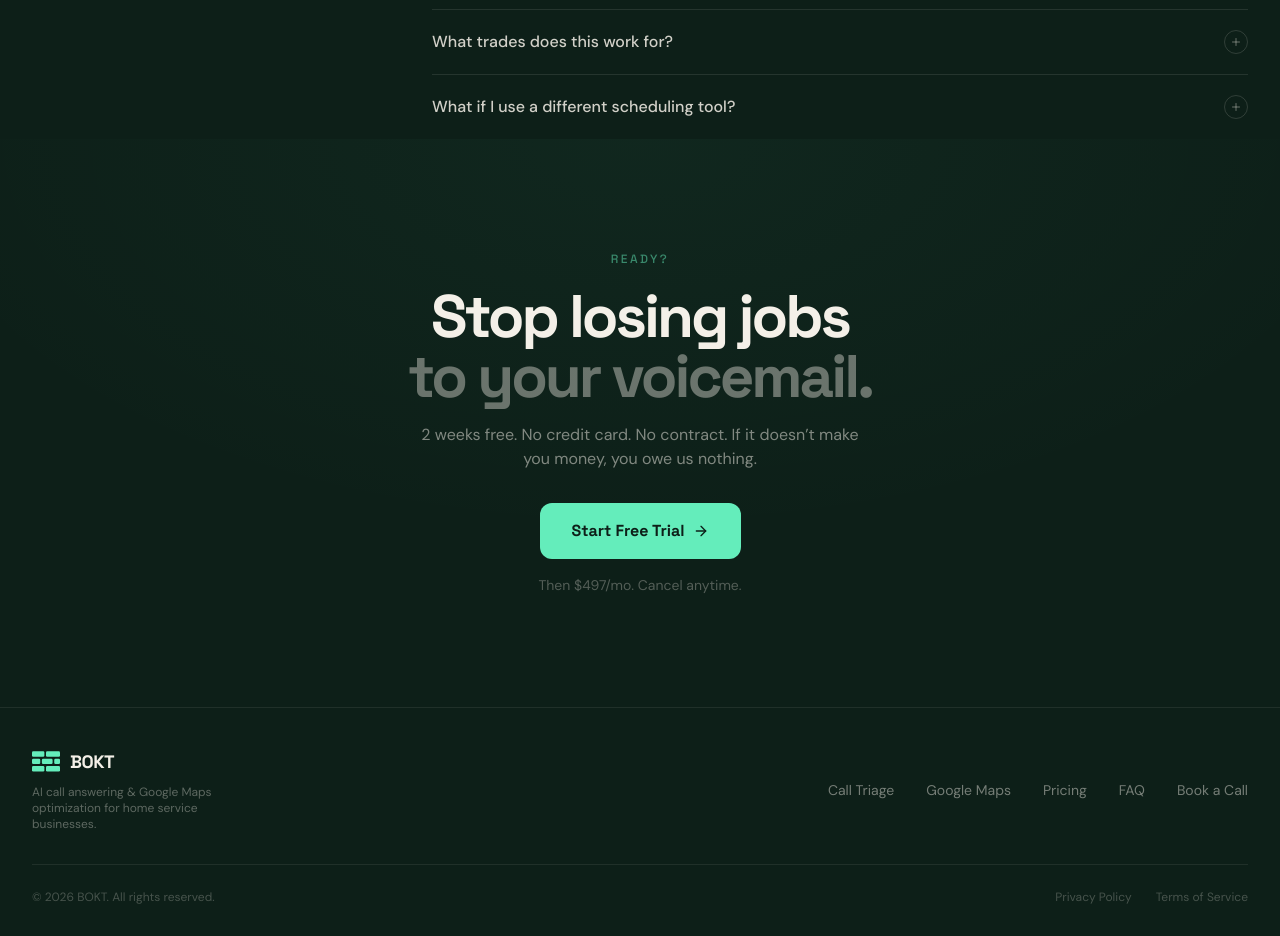
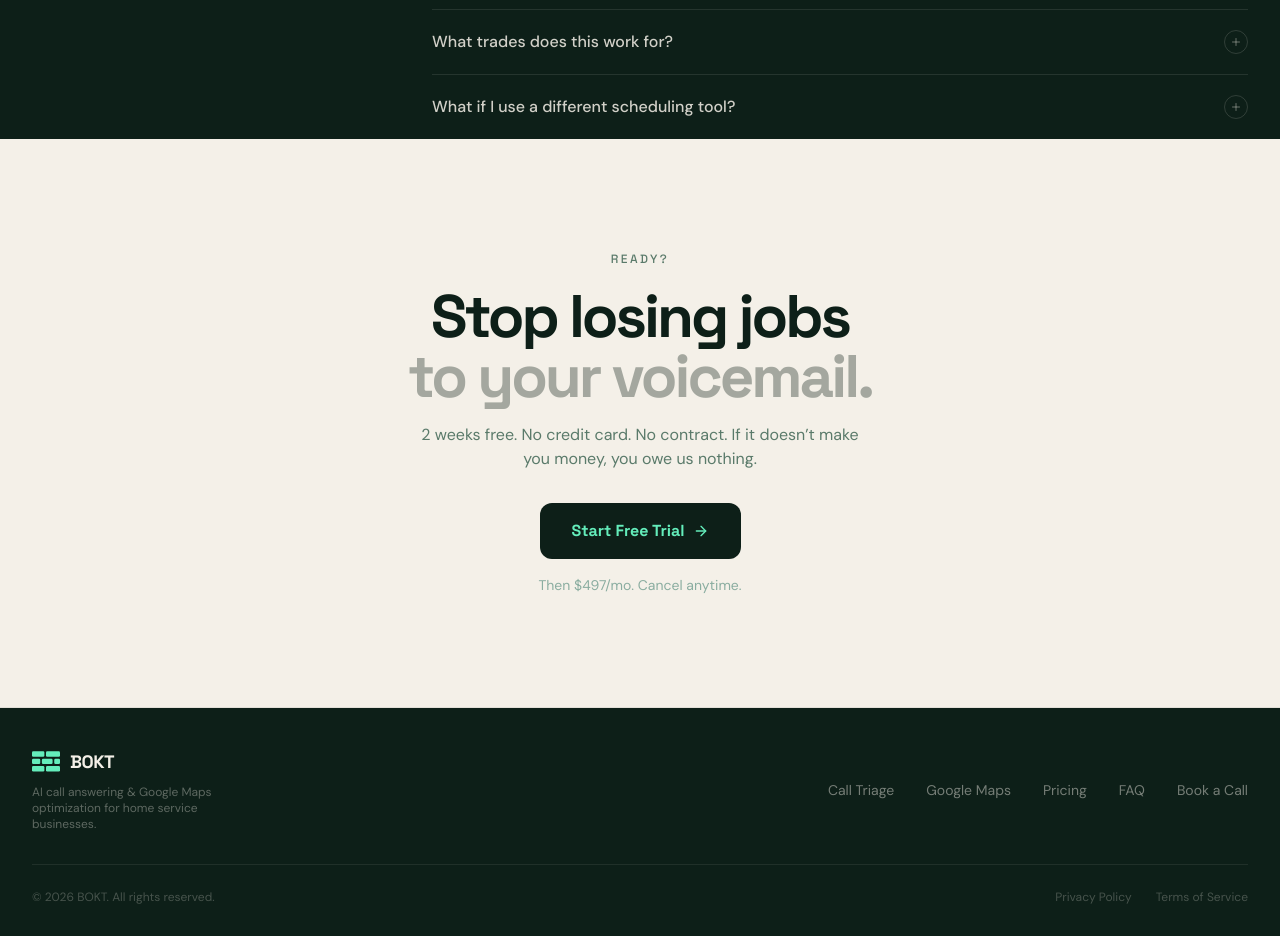
Before and after one commit to adityaa1086/bokt-landing, a Next.js app: page / in a window 1280 px wide. Shown: the part 5880-6816 px from the top of the page. Built offline with nearby package versions, Linux system fonts and the light colour scheme.

Commit message:
Footer CTA: cream/beige background matching hero

```diff
--- a/components/Footer.tsx
+++ b/components/Footer.tsx
@@ -22,38 +22,38 @@ export default function Footer() {
       <div className="absolute inset-0 pointer-events-none"
         style={{ background: 'radial-gradient(ellipse 60% 50% at 50% 0%, rgba(100,237,187,0.04), transparent)' }} />
 
-      {/* Final CTA strip */}
+      {/* Final CTA strip — cream/beige background */}
       <div className="relative py-20 lg:py-28 border-b overflow-hidden"
-        style={{ borderColor: 'rgba(244,240,232,0.08)' }}>
+        style={{ background: '#F4F0E8', borderColor: 'rgba(13,31,24,0.08)' }}>
         <div className="relative max-w-7xl mx-auto px-4 sm:px-6 lg:px-8 text-center">
           <AnimatedSection>
             <p className="text-xs font-heading font-medium uppercase tracking-[0.2em] mb-5"
-              style={{ color: 'rgba(100,237,187,0.5)' }}>
+              style={{ color: '#5A7A6A', letterSpacing: '0.2em' }}>
               Ready?
             </p>
           </AnimatedSection>
           <AnimatedSection delay={0.1}>
             <h2 className="font-heading font-bold text-3xl sm:text-5xl lg:text-6xl tracking-tighter mb-4 leading-tight"
-              style={{ color: '#F4F0E8' }}>
+              style={{ color: '#0D1F18' }}>
               Stop losing jobs
-              <br /><span style={{ color: 'rgba(244,240,232,0.4)' }}>to your voicemail.</span>
+              <br /><span style={{ color: 'rgba(13,31,24,0.35)' }}>to your voicemail.</span>
             </h2>
           </AnimatedSection>
           <AnimatedSection delay={0.2}>
-            <p className="max-w-md mx-auto mb-8" style={{ color: 'rgba(244,240,232,0.5)' }}>
+            <p className="max-w-md mx-auto mb-8" style={{ color: '#5A7A6A' }}>
               2 weeks free. No credit card. No contract. If it doesn&rsquo;t make you money, you owe us nothing.
             </p>
           </AnimatedSection>
           <AnimatedSection delay={0.25}>
             <a href="https://calendly.com/d/cx85-p96-f7t/bokt-home-introduction" target="_blank" rel="noopener noreferrer"
               className="group inline-flex items-center gap-2 px-8 py-4 font-heading font-bold text-base rounded-xl transition-all duration-200"
-              style={{ background: '#64EDBB', color: '#0D1F18' }}
-              onMouseEnter={e => { e.currentTarget.style.boxShadow = '0 0 40px rgba(100,237,187,0.25)'; e.currentTarget.style.opacity = '0.9' }}
-              onMouseLeave={e => { e.currentTarget.style.boxShadow = 'none'; e.currentTarget.style.opacity = '1' }}>
+              style={{ background: '#0D1F18', color: '#64EDBB' }}
+              onMouseEnter={e => { e.currentTarget.style.background = '#1A3828'; e.currentTarget.style.boxShadow = '0 8px 32px rgba(13,31,24,0.2)'; }}
+              onMouseLeave={e => { e.currentTarget.style.background = '#0D1F18'; e.currentTarget.style.boxShadow = 'none'; }}>
               Start Free Trial
               <ArrowRight size={16} className="group-hover:translate-x-1 transition-transform duration-200" />
             </a>
-            <p className="text-sm mt-4" style={{ color: 'rgba(244,240,232,0.3)' }}>
+            <p className="text-sm mt-4" style={{ color: '#8AADA0' }}>
               Then $497/mo. Cancel anytime.
             </p>
           </AnimatedSection>
```
